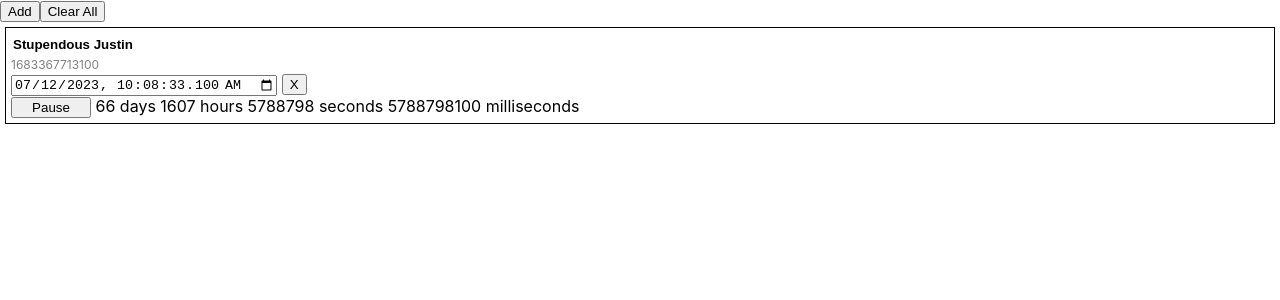
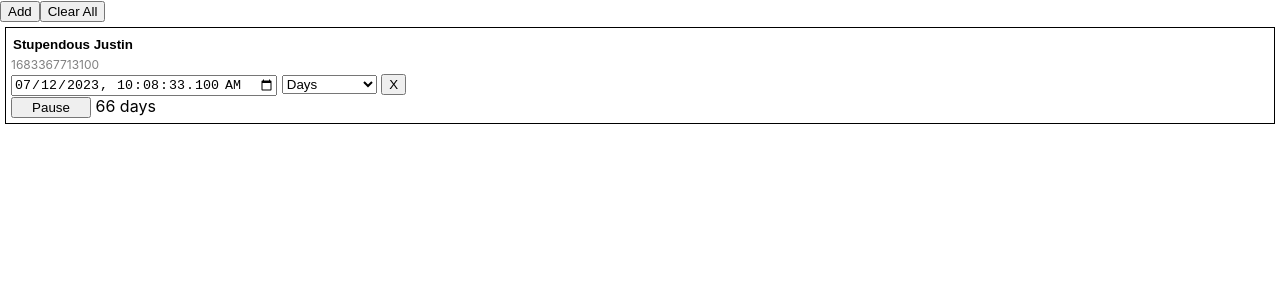
Before and after one commit to arijit-chowdhury-genea/counter, a React (Create React App) app: page / in a window 1280 px wide. Both pictures are taken after a click on the button "Add". Shown: the top 300 px of the page. Built offline with nearby package versions, Linux system fonts and the light colour scheme.

Commit message:
[Mod] select the time unit

```diff
--- a/src/App.js
+++ b/src/App.js
@@ -1,5 +1,6 @@
 import { useEffect, useState } from 'react';
 import { get_default_name } from './names';
+import { capitalize } from './helper';
 import './App.css';
 
 let global_callbacks = [];
@@ -37,6 +38,14 @@ const MILLISECONDS_TO_YEARS   = 1000 * 60 * 60 * 24 * (is_leap ? 366 : 355);
 const ACTION = {
   PAUSE: 'Pause',
   RESUME: 'Resume',
+};
+const TIME_UNIT = {
+  YEARS: 'YEARS',
+  // MONTHS: 'MONTHS',
+  DAYS: 'DAYS',
+  HOURS: 'HOURS',
+  SECONDS: 'SECONDS',
+  MILLISECONDS: 'MILLISECONDS',
 };
 
 function App() {
@@ -77,12 +86,29 @@ function App() {
 
   };
 
+  const on_time_unit_change = (id, time_unit) => {
+
+    set_units(
+      units.map((unit) => {
+        if (unit.id !== id) {
+          return unit;
+        } else {
+          return {
+            ...unit,
+            time_unit,
+          };
+        }
+      }),
+    );
+
+  };
+
   const remove_unit = (id) => {
     let new_state = units.filter((item) => item.id !== id);
     set_units(new_state);
   }
 
-  const add_units = async () => {
+  const add_units = () => {
     let new_state = [];
     for (let i = 0; i < units.length; i++) {
       new_state.push({
@@ -94,6 +120,7 @@ function App() {
       id,
       name: get_default_name(),
       time: get_default_date(),
+      time_unit: TIME_UNIT.DAYS,
     });
     set_units(new_state);
   }
@@ -105,9 +132,11 @@ function App() {
         key={item.id}
         name={item.name}
         time={item.time}
+        time_unit={item.time_unit}
         remove_unit={remove_unit}
         on_time_change={on_time_change}
         on_name_change={on_name_change}
+        on_time_unit_change={on_time_unit_change}
       />
     );
   };
@@ -128,7 +157,7 @@ function App() {
 
 function SelfContainedUnit(props) {
 
-  const on_date_change = (d) => {
+  const on_time_change = (d) => {
     const date = new Date(
       d.target.value + 'Z',
     );
@@ -150,7 +179,16 @@ function SelfContainedUnit(props) {
       e.target.value,
     );
 
-  }
+  };
+
+  const on_time_unit_change = (e) => {
+
+    props.on_time_unit_change(
+      props.id,
+      e.target.value,
+    );
+
+  };
 
   const remove = () => {
     props.remove_unit(props.id);
@@ -170,17 +208,42 @@ function SelfContainedUnit(props) {
       <input
         type='datetime-local'
         value={format_input_time(props.time)}
-        onChange={on_date_change}
+        onChange={on_time_change}
       />
+      &nbsp;
+      <select
+        value={props.time_unit}
+        onChange={on_time_unit_change}
+      >
+        <TimeUnitOptions />
+      </select>
       &nbsp;
       <button
         onClick={remove}
       >X</button>
       <br/>
-      <TimeLeft id={props.id} time={props.time} />
+      <TimeLeft
+        id={props.id}
+        time={props.time}
+        time_unit={props.time_unit}
+      />
     </div>
   );
 
+}
+
+function TimeUnitOptions() {
+  return (
+    <>
+      {
+        Object.values(TIME_UNIT).map(
+          (option) => (
+            <option key={option} value={option}>{capitalize(option)}</option>
+          )
+        )
+      }
+    </>
+  )
 }
 
 function TimeLeft(params) {
@@ -262,10 +325,11 @@ function TimeLeft(params) {
       <button style={{ width: '80px' }} onClick={do_action}>{action}</button>
       &nbsp;
       <span>
-        {format_milliseconds(time_left, 'DAYS')} days&nbsp;
-        {format_milliseconds(time_left, 'HOURS')} hours&nbsp;
-        {format_milliseconds(time_left, 'SECONDS')} seconds&nbsp;
-        {time_left} milliseconds
+        { params.time_unit === TIME_UNIT.YEARS && `${format_milliseconds(time_left, TIME_UNIT.YEARS)} ${TIME_UNIT.YEARS.toLowerCase()}` }
+        { params.time_unit === TIME_UNIT.DAYS && `${format_milliseconds(time_left, TIME_UNIT.DAYS)} ${TIME_UNIT.DAYS.toLowerCase()}` }
+        { params.time_unit === TIME_UNIT.HOURS && `${format_milliseconds(time_left, TIME_UNIT.HOURS)} ${TIME_UNIT.HOURS.toLowerCase()}` }
+        { params.time_unit === TIME_UNIT.SECONDS && `${format_milliseconds(time_left, TIME_UNIT.SECONDS)} ${TIME_UNIT.SECONDS.toLowerCase()}` }
+        { params.time_unit === TIME_UNIT.MILLISECONDS && `${format_milliseconds(time_left, TIME_UNIT.MILLISECONDS)} ${TIME_UNIT.MILLISECONDS.toLowerCase()}` }
       </span>
     </>
   );
@@ -296,19 +360,21 @@ function calculate_remaining_milliseconds(time) {
 function format_milliseconds(milliseconds, to) {
 
   switch (to) {
-    case 'YEARS':
+    case TIME_UNIT.YEARS:
       return Math.floor(milliseconds / MILLISECONDS_TO_YEARS);
     case 'MONTHS':
       console.warn('Unimplemented');
       return milliseconds;
-    case 'DAYS':
+    case TIME_UNIT.DAYS:
       return Math.floor(milliseconds / MILLISECONDS_TO_DAYS);
-    case 'HOURS':
+    case TIME_UNIT.HOURS:
       return Math.floor(milliseconds / MILLISECONDS_TO_HOURS);
-    case 'MINUTES':
+    case TIME_UNIT.MINUTES:
       return Math.floor(milliseconds / MILLISECONDS_TO_MINUTES);
-    case 'SECONDS':
+    case TIME_UNIT.SECONDS:
       return Math.floor(milliseconds / MILLISECONDS_TO_SECONDS);
+    case TIME_UNIT.MILLISECONDS:
+      return milliseconds;
     default:
       console.warn('Incorrect argument \'to\'');
       return milliseconds;
--- /dev/null
+++ b/src/helper.js
@@ -0,0 +1,3 @@
+export function capitalize(str) {
+    return str[0].toUpperCase() + str.slice(1).toLowerCase();
+}
--- a/src/names.js
+++ b/src/names.js
@@ -1,3 +1,5 @@
+import { capitalize } from './helper';
+
 const names = [
     "James",
     "Robert",
@@ -226,7 +228,3 @@ export function get_default_name() {
     return `${capitalize(adjective)} ${capitalize(name)}`;
 
 }
-
-function capitalize(str) {
-    return str[0].toUpperCase() + str.slice(1).toLowerCase();
-}
```
